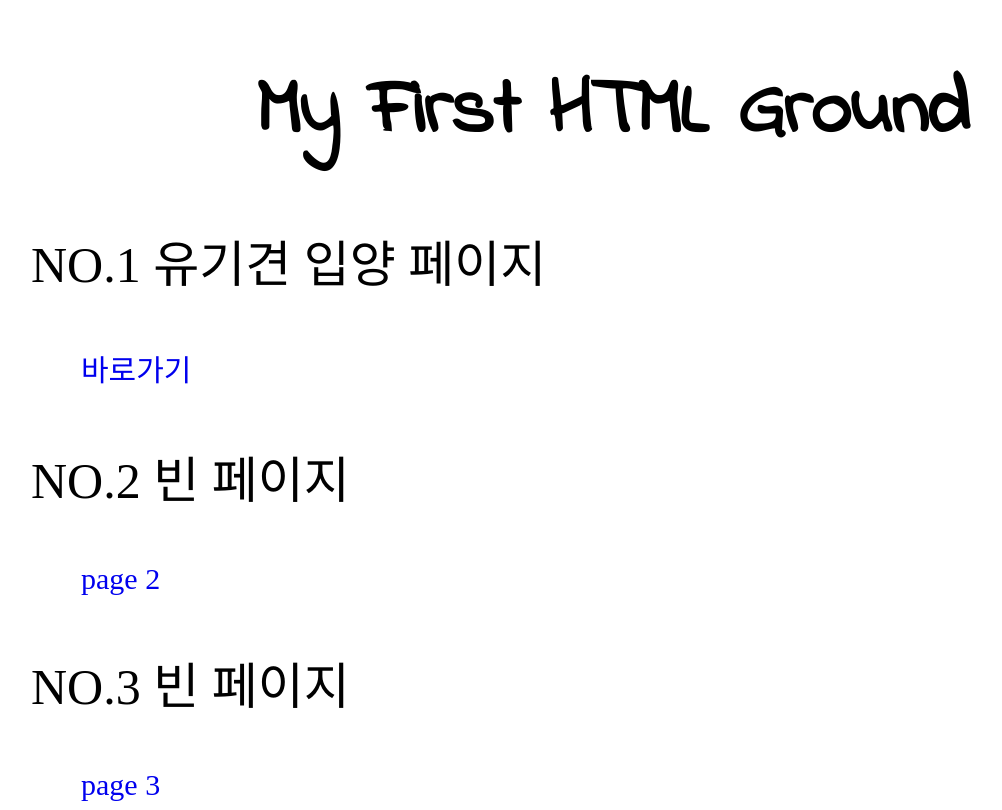
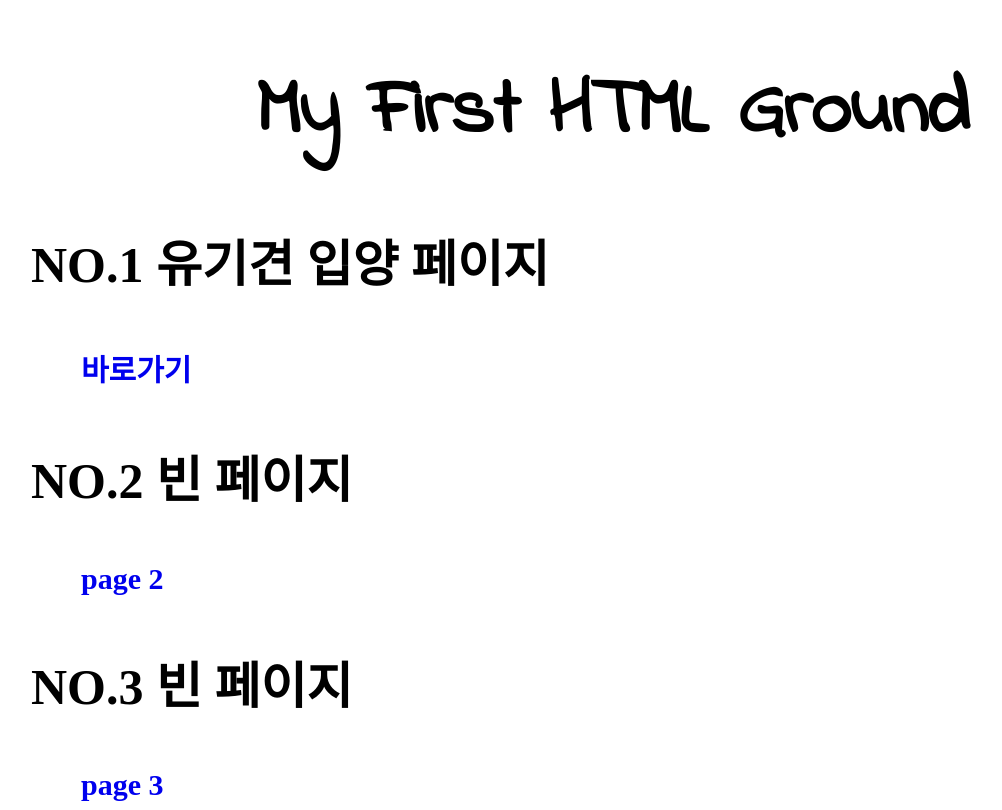
Before and after one commit to y-yeonhee/HTML_CSS, a plain HTML site: page intro/main.html in a window 1280 px wide. Shown: the whole page, without its empty margins (27-1029 px from the left). Drawn offline with Linux system fonts and the light colour scheme; a web font is replaced by a local one.

Commit message:
modify font

```diff
--- a/css/style.css
+++ b/css/style.css
@@ -1,18 +1,21 @@
+@font-face{
+	src:url("../fonts/wagainsal.ttf");
+	font-family: wagain;
+}
 @font-face{
 	src:url("../fonts/HoonWhitecatR.ttf");
 	font-family: cat;
-	src:url("../fonts/wagainsal.ttf");
-	font-family: wagain;
+
 }
 /*메인 페이지*/
 .practice {
+	font-family: cat;
 	margin-left: 50px;
 	margin-top: 30px;
-	font-family: cat;
+	font-weight: bold;
 }
 .practice p{
     font-size:50px;
-
 }
 .practice a{
 	font-size:30px;
--- a/intro/main.html
+++ b/intro/main.html
@@ -17,7 +17,7 @@
   <body>
     <h1> My First HTML Ground</h1>
     <div class="practice">
-      <p> NO.1 유기견 입양 페이지 </p>
+      <p> <b>NO.1 유기견 입양 페이지 </b></p>
       <a href="folder1/page1.html">바로가기 </a>
     </div>
 
```
Lines whose indentation alone changed are shown as unchanged.
